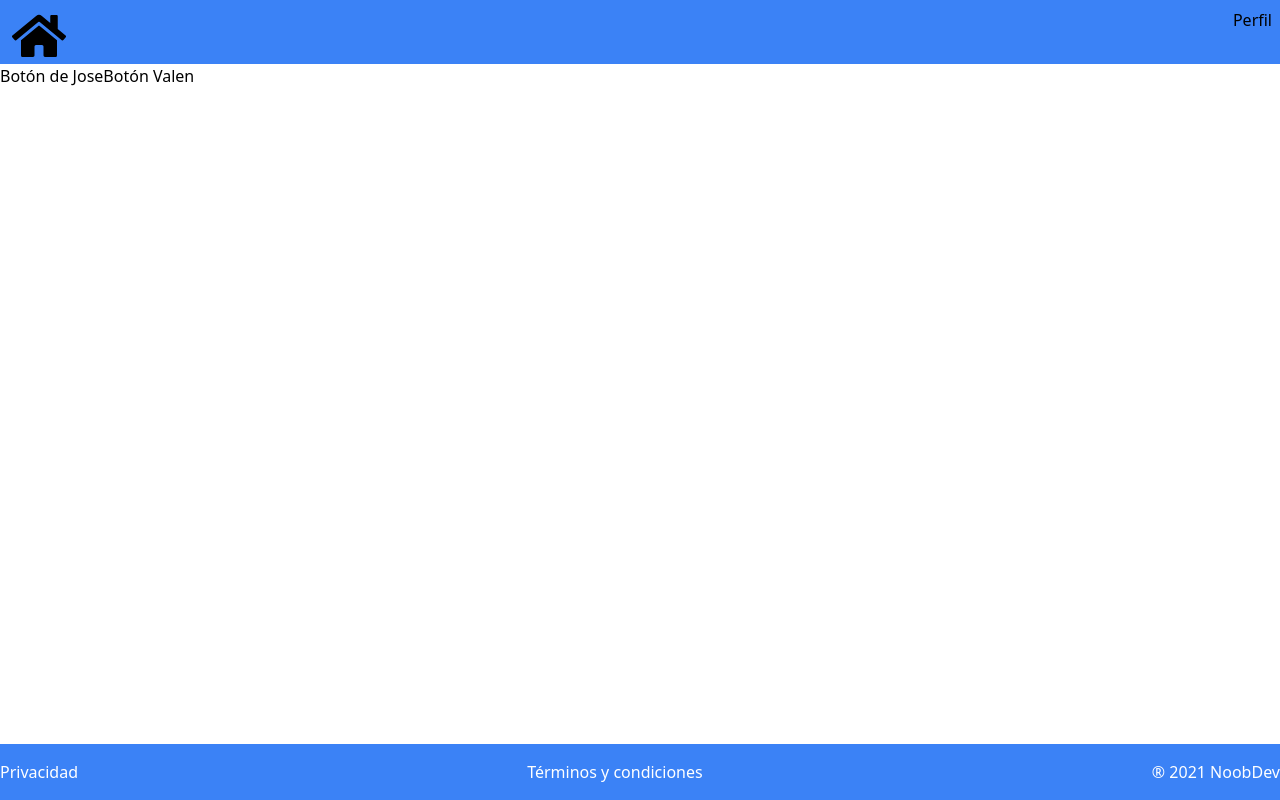
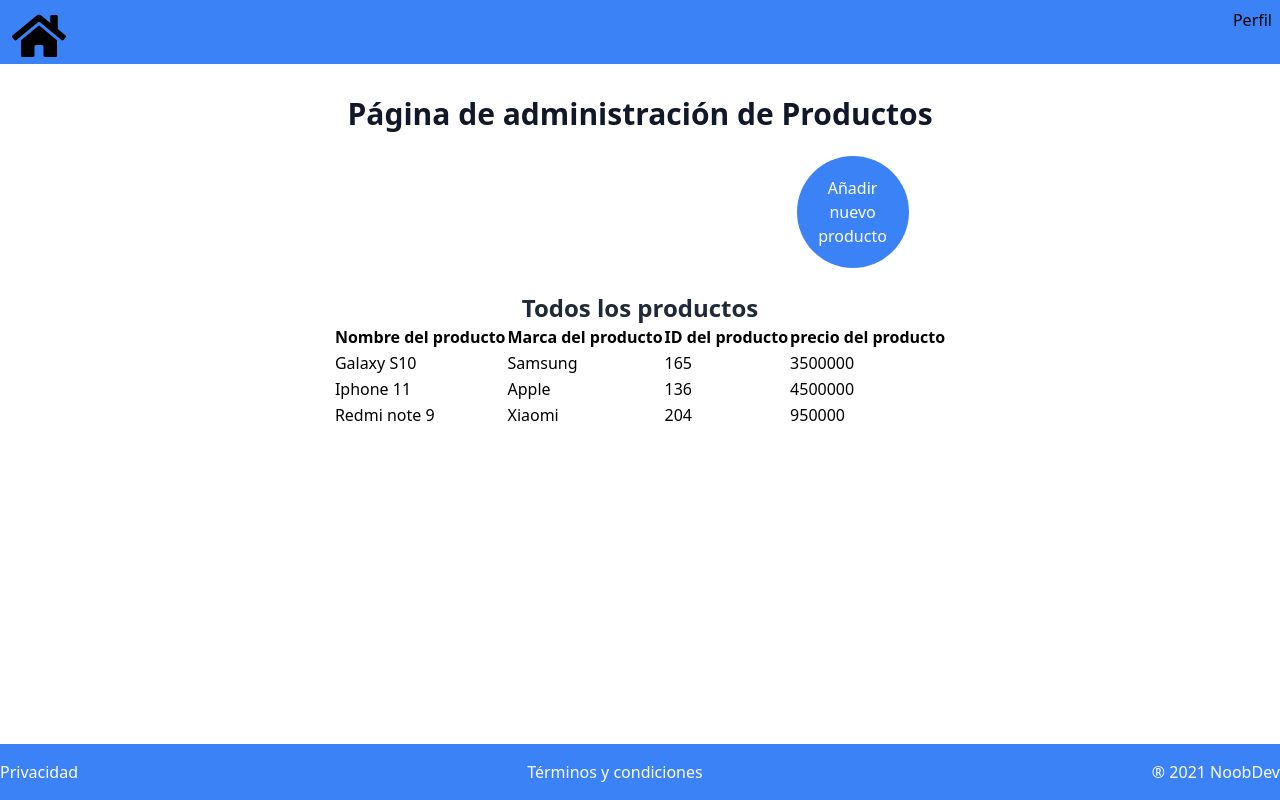
Before and after one commit to NoobDev-INC/ProyectoGestionVentas, a React (Create React App) app: page /Productos in a window 1280 px wide. Built offline with nearby package versions, Linux system fonts and the light colour scheme.

Commit message:
Historia de usuario 12,13 y 14

```diff
--- a/src/pages/Productos.jsx
+++ b/src/pages/Productos.jsx
@@ -1,12 +1,196 @@
-import React from 'react'
+import React, { useEffect, useState, useRef } from 'react';
+import { ToastContainer, toast } from 'react-toastify';
+import 'react-toastify/dist/ReactToastify.css';
+
+const productosBackend = [
+  {
+    nombre: 'Galaxy S10',
+    marca: 'Samsung',
+    ID: 165,
+    precio: 3500000,
+  },
+  {
+    nombre: 'Iphone 11',
+    marca: 'Apple',
+    ID: 136,
+    precio: 4500000,
+  },
+  {
+    nombre: 'Redmi note 9',
+    marca: 'Xiaomi',
+    ID: 204,
+    precio: 950000
+  },
+];
 
 const Productos = () => {
-    return (
-        <div>
-            <button>Botón de Jose</button>
-            <button>Botón Valen</button>
-        </div>
-    )
-}
+  const [mostrarTabla, setMostrarTabla] = useState(true);
+  const [productos, setProductos] = useState([]);
+  const [textoBoton, setTextoBoton] = useState('Añadir nuevo producto');
+  const [colorBoton, setColorBoton] = useState('blue');
 
-export default Productos
+  useEffect(() => {
+    //obtener lista de productos desde el backend
+    setProductos(productosBackend);
+  }, []);
+
+  useEffect(() => {
+    if (mostrarTabla) {
+      setTextoBoton('Añadir nuevo producto');
+      setColorBoton('blue');
+    } else {
+      setTextoBoton('Mostrar Todos los Productos');
+      setColorBoton('green');
+    }
+  }, [mostrarTabla]);
+  return (
+    <div className='flex h-full w-full flex-col items-center justify-start p-8'>
+      <div className='flex flex-col'>
+        <h2 className='text-3xl font-extrabold text-gray-900'>
+          Página de administración de Productos
+        </h2>
+        <button
+          onClick={() => {
+            setMostrarTabla(!mostrarTabla);
+          }}
+          className={`text-white bg-${colorBoton}-500 p-5 rounded-full m-6 w-28 self-end`}
+        >
+          {textoBoton}
+        </button>
+      </div>
+      {mostrarTabla ? (
+        <TablaProductos listaProductos={productos} />
+      ) : (
+        <FormularioCreacionProductos
+          setMostrarTabla={setMostrarTabla}
+          listaProductos={productos}
+          setProductos={setProductos}
+        />
+      )}
+      <ToastContainer position='bottom-center' autoClose={5000} />
+    </div>
+  );
+};
+
+const TablaProductos = ({ listaProductos }) => {
+  useEffect(() => {
+    console.log('este es el listado de productos en el componente de tabla', listaProductos);
+  }, [listaProductos]);
+  return (
+    <div className='flex flex-col items-center justify-center'>
+      <h2 className='text-2xl font-extrabold text-gray-800'>Todos los productos</h2>
+      <table>
+        <thead>
+          <tr>
+            <th>Nombre del producto</th>
+            <th>Marca del producto</th>
+            <th>ID del producto</th>
+            <th>precio del producto</th>
+          </tr>
+        </thead>
+        <tbody>
+          {listaProductos.map((producto) => {
+            return (
+              <tr>
+                <td>{producto.nombre}</td>
+                <td>{producto.marca}</td>
+                <td>{producto.ID}</td>
+                <td>{producto.precio}</td>
+              </tr>
+            );
+          })}
+        </tbody>
+      </table>
+    </div>
+  );
+};
+
+const FormularioCreacionProductos = ({ setMostrarTabla, listaProductos, setProductos }) => {
+  const form = useRef(null);
+
+  const submitForm = (e) => {
+    e.preventDefault();
+    const fd = new FormData(form.current);
+
+    const nuevoProducto = {};
+    fd.forEach((value, key) => {
+      nuevoProducto[key] = value;
+    });
+
+    setMostrarTabla(true);
+    setProductos([...listaProductos, nuevoProducto]);
+    // identificar el caso de éxito y mostrar un toast de éxito
+    toast.success('Producto agregado con éxito');
+    // identificar el caso de error y mostrar un toast de error
+    // toast.error('Error creando un vehículo');
+  };
+
+  return (
+    <div className='flex flex-col items-center justify-center'>
+      <h2 className='text-2xl font-extrabold text-gray-800'>Crear nuevo producto</h2>
+      <form ref={form} onSubmit={submitForm} className='flex flex-col'>
+        <label className='flex flex-col' htmlFor='nombre'>
+          Nombre del producto
+          <input
+            name='nombre'
+            className='bg-gray-50 border border-gray-600 p-2 rounded-lg m-2'
+            type='text'
+            placeholder='nombre telefono'
+            required
+          />
+        </label>
+        <label className='flex flex-col' htmlFor='marca'>
+          Marca del producto
+          <select
+            className='bg-gray-50 border border-gray-600 p-2 rounded-lg m-2'
+            name='marca'
+            required
+            defaultValue={0}
+          >
+            <option disabled value={0}>
+              Seleccione una opción
+            </option>
+            <option>Apple</option>
+            <option>Samsung</option>
+            <option>Xiaomi</option>
+            <option>Huawei</option>
+            <option>Nokia</option>
+          </select>
+        </label>
+        <label className='flex flex-col' htmlFor='ID'>
+          ID del producto
+          <input
+            name='ID'
+            className='bg-gray-50 border border-gray-600 p-2 rounded-lg m-2'
+            type='number'
+            min={0}
+            max={1000}
+            placeholder='0'
+            required
+          />
+        </label>
+        <label className='flex flex-col' htmlFor='precio'>
+          precio del producto
+          <input
+            name='precio'
+            className='bg-gray-50 border border-gray-600 p-2 rounded-lg m-2'
+            type='number'
+            min={0}
+            max={20000000}
+            placeholder='0'
+            required
+          />
+        </label>
+
+        <button
+          type='submit'
+          className='col-span-2 bg-green-400 p-2 rounded-full shadow-md hover:bg-green-600 text-white'
+        >
+          Guardar Producto
+        </button>
+      </form>
+    </div>
+  );
+};
+
+export default Productos;
```
